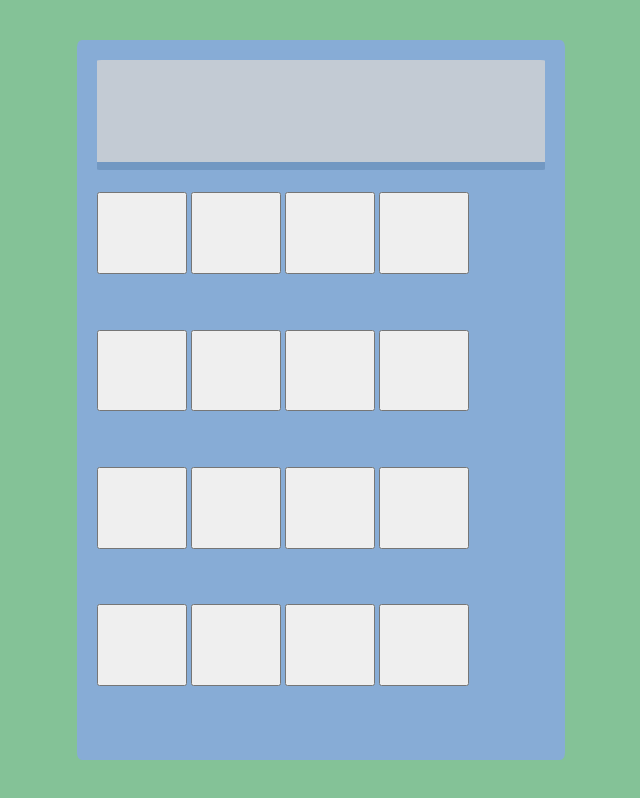
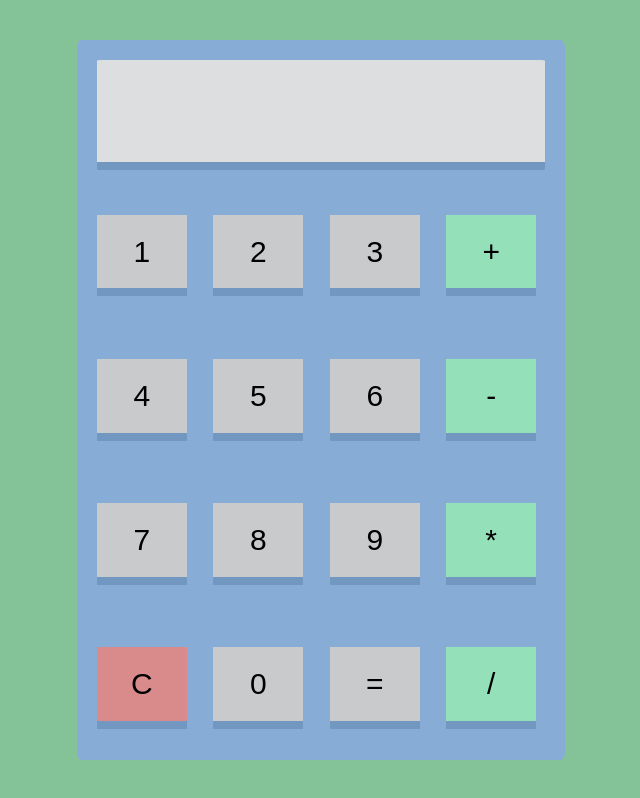
Before and after one commit to ItzShmulik/Calculator, a plain HTML site: page index.html in a window 1280 px wide. Shown: the whole page, without its empty margins (319-959 px from the left). Drawn offline with Linux system fonts and the light colour scheme.

Commit message:
Finished basic css and html of calculator

```diff
--- a/index.html
+++ b/index.html
@@ -11,22 +11,22 @@
         <div id="calculator-body">
             <div id="input"></div>
             <div id="grid-container">
-                <button id="1" class="grid-item"></button>
-                <button id="2" class="grid-item"></button>
-                <button id="3" class="grid-item"></button>
-                <button id="+" class="grid-item"></button>
-                <button id="4" class="grid-item"></button>
-                <button id="5" class="grid-item"></button>
-                <button id="6" class="grid-item"></button>
-                <button id="-" class="grid-item"></button>
-                <button id="7" class="grid-item"></button>
-                <button id="8" class="grid-item"></button>
-                <button id="9" class="grid-item"></button>
-                <button id="*" class="grid-item"></button>
-                <button id="clear" class="grid-item"></button>
-                <button id="0" class="grid-item"></button>
-                <button id="=" class="grid-item"></button>
-                <button id="/" class="grid-item"></button>
+                <button id="1" class="grid-item"><label>1</label></button>
+                <button id="2" class="grid-item"><label>2</label></button>
+                <button id="3" class="grid-item"><label>3</label></button>
+                <button id="+" class="grid-item symbol"><label>+</label></button>
+                <button id="4" class="grid-item"><label>4</label></button>
+                <button id="5" class="grid-item"><label>5</label></button>
+                <button id="6" class="grid-item"><label>6</label></button>
+                <button id="-" class="grid-item symbol"><label>-</label></button>
+                <button id="7" class="grid-item"><label>7</label></button>
+                <button id="8" class="grid-item"><label>8</label></button>
+                <button id="9" class="grid-item"><label>9</label></button>
+                <button id="*" class="grid-item symbol"><label>*</label></button>
+                <button id="clear" class="grid-item"><label>C</label></button>
+                <button id="0" class="grid-item"><label>0</label></button>
+                <button id="=" class="grid-item"><label>=</label></button>
+                <button id="/" class="grid-item symbol"><label>/</label></button>
             </div>
         </div>
     </main>
--- a/styles.css
+++ b/styles.css
@@ -27,16 +27,17 @@ body{
     width: 100%;
     height: 15%;
     border-radius: 1%;
-    background-color: #c3cbd4;
+    background-color: #dcdee0;
     border-bottom: var(--underline-color) 8px solid;
-    margin-bottom: 5%;
+    margin-bottom: 10%;
 }
 
 #grid-container{
     display: flex;
     flex-wrap: wrap;
     flex-direction: row;
-    gap: 1%;
+    justify-content: flex-start;
+    gap: 6%;
     width: 100%;
     height: 80%;
     border-radius: 1%;
@@ -45,4 +46,19 @@ body{
 .grid-item{
     width: 20%;
     height: 15%;
+    border: transparent;
+    background-color: #c8cacc;
+    border-bottom: var(--underline-color) 8px solid;
 }
+
+.grid-item label{
+    font-size: 30px;
+}
+
+.symbol{
+    background-color: #94e0b9;
+}
+
+#clear{
+    background-color: #d98b8b;
+}
```
